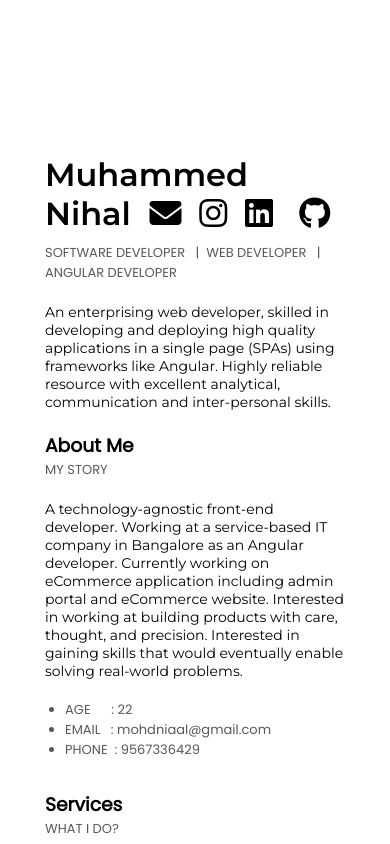
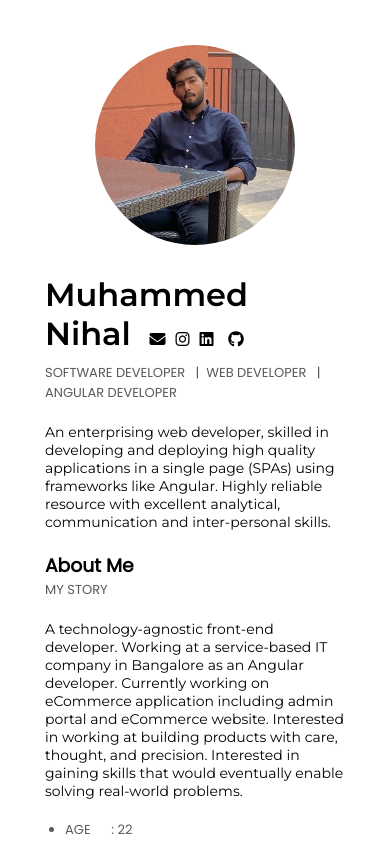
Before and after one commit to mohdniaal/nihal-website, an Angular app: page / in a window 390 px wide. Built offline with nearby package versions, Linux system fonts and the light colour scheme; a web font is replaced by a local one.

Commit message:
Responsive view, Profile picture add.

```diff
--- a/src/app/homepage/homepage.component.css
+++ b/src/app/homepage/homepage.component.css
@@ -51,6 +51,18 @@
 
 }
 
+.profile img {
+  width: 200px;
+  height: 200px;
+  border-radius: 100%;
+  background-size: cover;
+}
+
+.profile {
+  display: none;
+  justify-content: center;
+}
+
 .r-container {
   position: absolute;
   top: 130px;
@@ -76,6 +88,10 @@
   color: #5a5858;
   font-family: 'Poppins';
   font-size: 13px;
+}
+
+.myself span{
+  font-size: large;
 }
 
 .myself h1 {
@@ -151,7 +167,8 @@
   margin-left: 20px;
   margin-top: 20px;
   color: #5a5858;
-  font-size: 13px;}
+  font-size: 13px;
+}
 
 .experience p {
   color: #5a5858;
@@ -165,7 +182,7 @@
 
 }
 
-.education ul{
+.education ul {
   margin-left: 20px;
   margin-top: 20px;
   color: #5a5858;
@@ -373,10 +390,22 @@
     display: none;
     background-color: #565656;
   }
+  .profile {
+    display: flex;
+
+  }
 
   .r-container {
-    /* display: flex; */
     margin: 0 20px;
+    top:20px
+  }
+
+  .myself{
+    margin-top: 30px;
+  }
+
+  .myself a{
+    font-size: medium;
   }
 
   .navbar {
--- a/src/app/homepage/homepage.component.html
+++ b/src/app/homepage/homepage.component.html
@@ -11,6 +11,9 @@
     <div class="left"></div>
     <div class="right">
       <div class="r-container">
+        <div class="profile">
+            <img src="../../assets/profile-pic 2.jpg" alt="">
+        </div>
 
         <div class="myself">
           <h1 class="head-name">Muhammed</h1>
```
